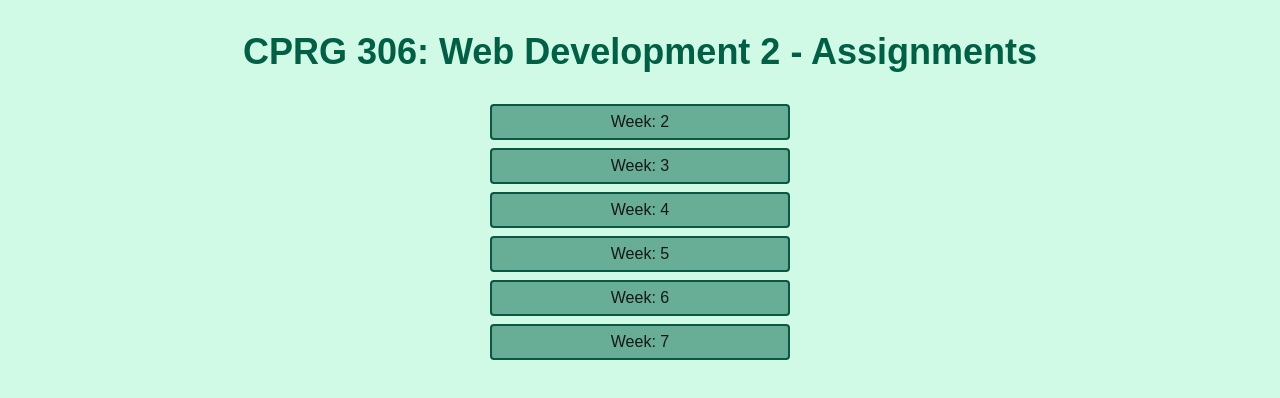
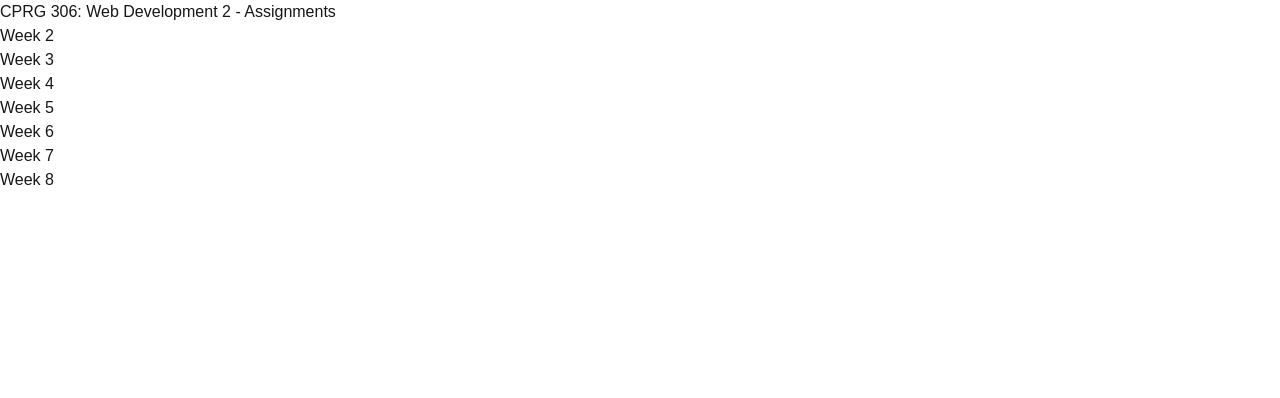
Before and after one commit to shorthippo/cprg306-assignments, a Next.js app: page / in a window 1280 px wide. Shown: the top 398 px of the page. Built offline with nearby package versions, Linux system fonts and the light colour scheme.

Commit message:
Use updated main page

```diff
--- a/app/page.js
+++ b/app/page.js
@@ -1,20 +1,16 @@
 import Link from "next/link";
 
 export default function Page() {
-  const weeks = [2, 3, 4, 5, 6, 7]
-
   return (
-    <main className = "min-h-screen bg-emerald-100 flex flex-col items-center p-8">
-      <h1 className = "text-4xl font-bold text-emerald-800 mb-8 text-center">CPRG 306: Web Development 2 - Assignments</h1>
-      <ul className = "flex flex-col gap-2">
-        {weeks.map((week) => (
-          <li key = {week}>
-            <Link href = {`/week-${week}`}
-            className = "flex flex-col items-center justify-center p-1 bg-emerald-800/50 w-75 text-center border-2 border-emerald-900/90 hover:bg-[#487558] rounded-sm"> Week: {week}
-            </Link>
-          </li>
-        ))}
-      </ul>
+    <main>
+      <h1>CPRG 306: Web Development 2 - Assignments</h1>
+      <div><Link href = "week-2"> Week 2 </Link></div>
+      <div><Link href = "week-3"> Week 3 </Link></div>
+      <div><Link href = "week-4"> Week 4 </Link></div>
+      <div><Link href = "week-5"> Week 5 </Link></div>
+      <div><Link href = "week-6"> Week 6 </Link></div>
+      <div><Link href = "week-7"> Week 7 </Link></div>
+      <div><Link href = "week-8"> Week 8 </Link></div>
     </main>
   )
 }
```
